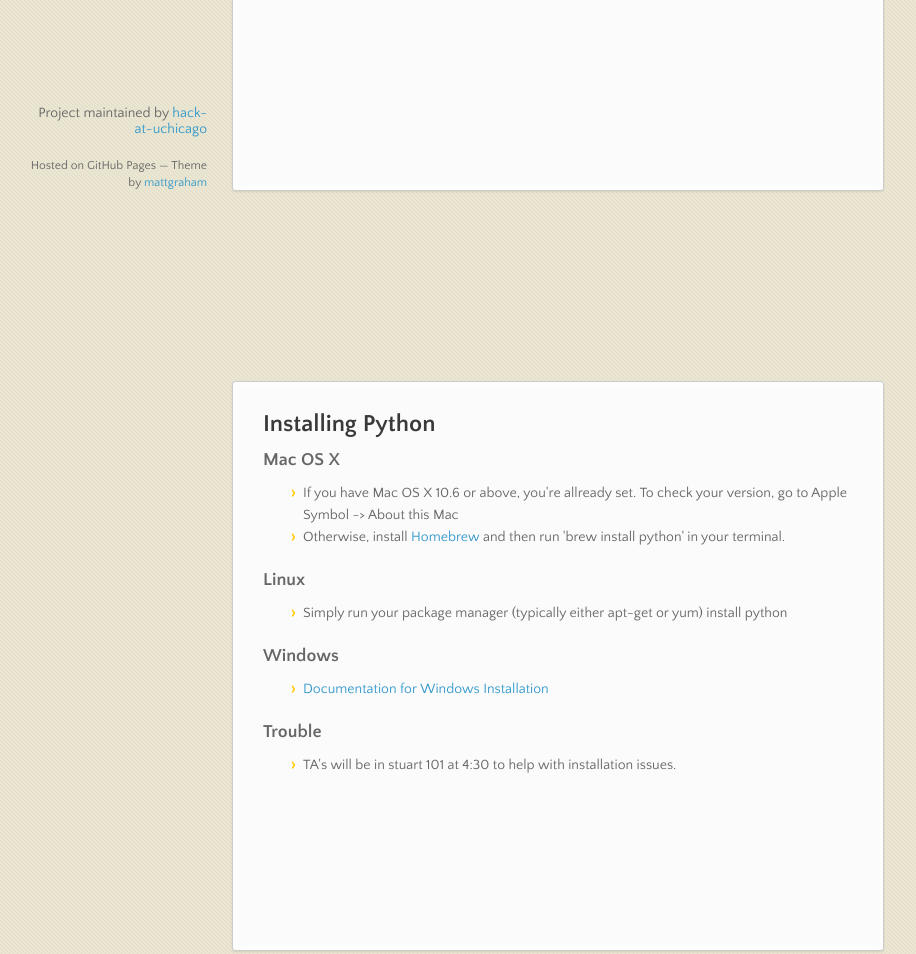
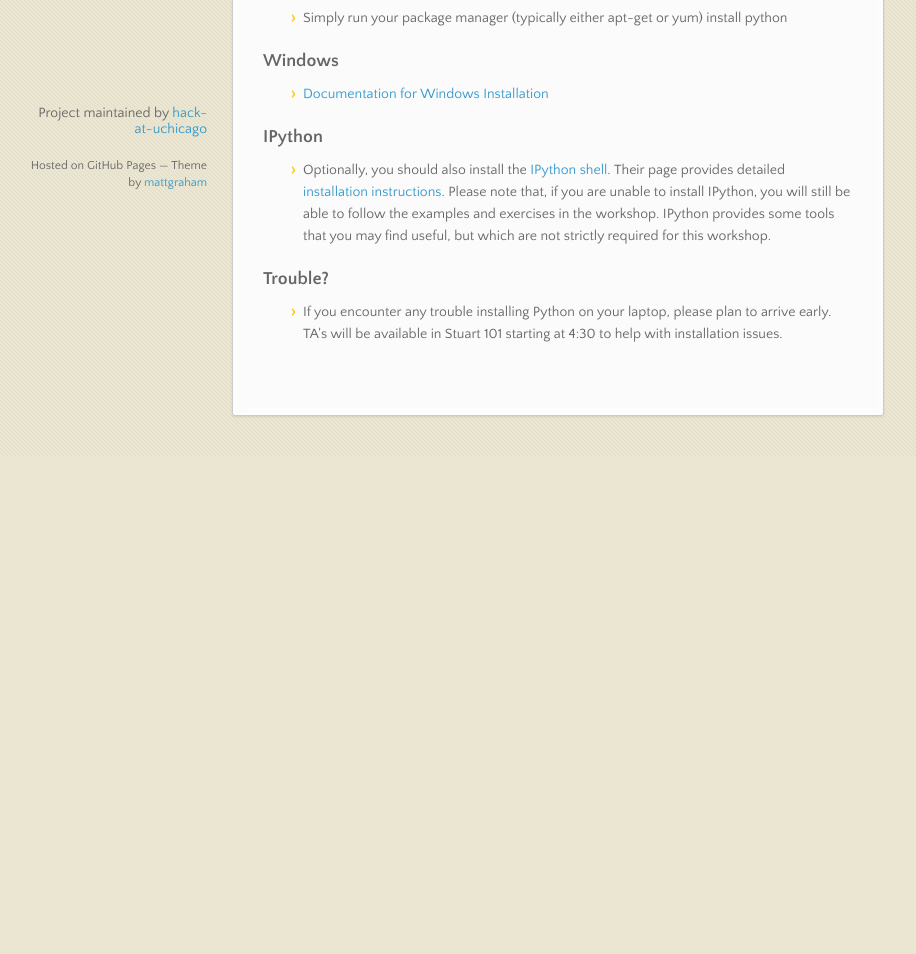
Before and after one commit to hack-at-uchicago/python-workshop, a plain HTML site: page index.html in a window 1280 px wide. Shown: the part 569-1523 px from the top of the page, without its empty margins (83-999 px from the left). After the commit the page ends 1025 px from the top, so only its background shows below. Drawn offline with nearby package versions, Linux system fonts and the light colour scheme.

Commit message:
Added IPython blurb, plus other edits

```diff
--- a/index.html
+++ b/index.html
@@ -41,9 +41,9 @@
       <section>
         <h2>About the Workshop</h2>
         <p><a href="http://hack.uchicago.edu/">hack@uchicago</a> will hold an Introduction to Python workshop on October 8th, from 5pm to 8pm, in Stuart 101. There is limited space for this workshop; if you plan to attend, please register <a href="http://goo.gl/OQp1x4">here</a>.</p>
-      </section>
 
-      <section>
+<p>If you are attending the workshop, you will need to bring a laptop. You also need to install Python on your laptop <em>before</em> the workshop.</p>
+
       	<h2>Installing Python</h2>
 	<h3>Mac OS X</h3>
 	<ul>
@@ -64,9 +64,13 @@
 	<ul>
 		<li><a href="http://docs.python.org/2/using/windows.html">Documentation for Windows Installation</a></li>
 	</ul>
-	<h3>Trouble</h3>
+
+    <h3>IPython</h3>
+<ul><li>Optionally, you should also install the <a href="http://ipython.org/">IPython shell</a>. Their page provides detailed <a href="http://ipython.org/install.html">installation instructions</a>. Please note that, if you are unable to install IPython, you will still be able to follow the examples and exercises in the workshop. IPython provides some tools that you may find useful, but which are not strictly required for this workshop.</li></ul>
+
+	<h3>Trouble?</h3>
 	<ul>
-		<li>TA's will be in stuart 101 at 4:30 to help with installation issues.</li>
+		<li>If you encounter any trouble installing Python on your laptop, please plan to arrive early. TA's will be available in Stuart 101 starting at 4:30 to help with installation issues.</li>
 	</ul>
       </section>
 
```
